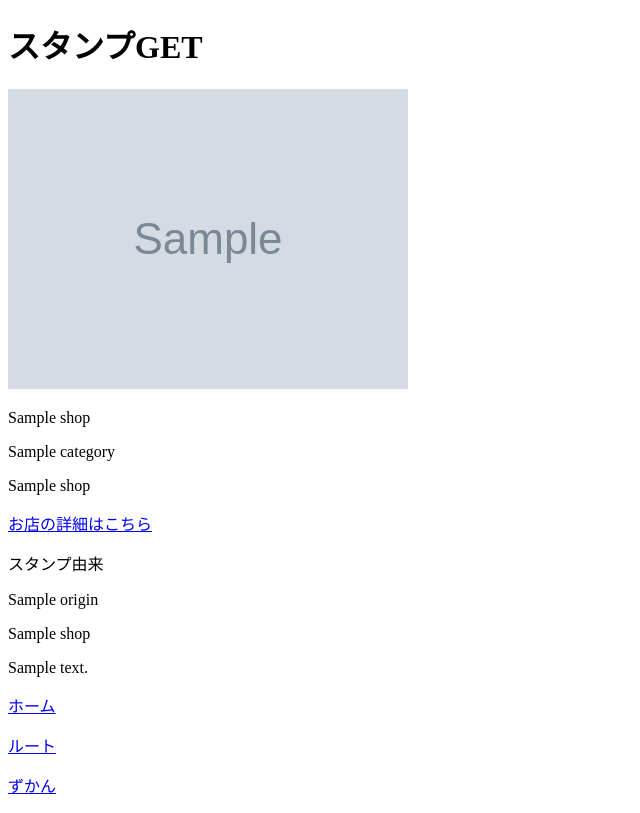
After one commit to NishiReina/Stample, a Django app: template stamp/templates/stamp/stamp_get.html in a window 1280 px wide. The commit adds this page. Shown: the whole page, without its empty margins (0-640 px from the left). Run offline with Django 3.2, Linux system fonts and the light colour scheme; the template is opened without the code that fills it: most values are stand-ins (such as "Sample title", 1, 10 or a date in 2020); grey boxes marked "Sample" are stand-in pictures.

Commit message:
スタンプゲット、詳細表示のhtml

```diff
--- a/stamp/templates/stamp/home.html
+++ b/stamp/templates/stamp/home.html
@@ -2,7 +2,7 @@
 <html lang="ja">
     <head>
         <meta charset="utf-8">
-        <title>mount</title>
+        <title>home</title>
     </head>
   <body>
     <h1>さぁ、スタンプを集めよう！</h1>
@@ -31,7 +31,7 @@
     <div>
       <button value="スタンプを押す">スタンプを押す</button>
 
-      <form action="" method="POST">
+    <form action="{% url 'stamp' %}" method="POST">
         {% csrf_token %}
         <p>キーワードを入力<input type="text" name="keyword"></p>
         <p>お店の名前を入力<input type="text" name="shop_name"></p>
--- a/stamp/templates/stamp/index.html
+++ b/stamp/templates/stamp/index.html
@@ -17,7 +17,7 @@
       <button type="submit" value="ランダムで作成">ランダム作成</button>
     </form>
 
-    <!--<a href="{% url 'logout' %}">logout</a>-->
+    <a href="{% url 'logout' %}">logout</a>
 
 
     {% else %}
--- a/stamp/templates/stamp/picturebook.html
+++ b/stamp/templates/stamp/picturebook.html
@@ -2,7 +2,7 @@
 <html lang="ja">
     <head>
         <meta charset="utf-8">
-        <title>mount</title>
+        <title>picturebook</title>
     </head>
   <body>
     <h1>スタンプ収集率</h1>
--- /dev/null
+++ b/stamp/templates/stamp/stamp_get.html
@@ -0,0 +1,28 @@
+<!DOCTYPE html>
+<html lang="ja">
+    <head>
+        <meta charset="utf-8">
+        <title>stamp_get</title>
+    </head>
+  <body>
+    <h1>スタンプGET</h1>
+    <img src="{{ stamp.shop.image.url }}"/>
+    <p>{{ stamp.shop.item_name }}</p>
+    <p>{{ stamp.shop.category.name }}</p>
+    <p>{{ stamp.shop.shop_name }}</p>
+
+    <p><a href="{% url 'detail' stamp.shop.uuid %}">お店の詳細はこちら</a></p>
+    <p>スタンプ由来</p>
+    <p>{{ stamp.shop.origin }}</p>
+    <p>{{ stamp.shop.item_name }}</p>
+    <p>{{ stamp.shop.item_detail }}</p>
+
+
+
+
+    <p><a href="{% url 'home' %}">ホーム</a></p>
+    <p><a href="{% url 'route' %}">ルート</a></p>
+    <p><a href="{% url 'user_picturebook' %}">ずかん</a></p>
+
+</body>
+</html>
--- a/stamp/urls.py
+++ b/stamp/urls.py
@@ -12,5 +12,6 @@ urlpatterns = [
     path('home', views.home, name='home'),
     path('route', views.route, name='route'),
     path('stamp', views.stamp, name='stamp'),
+    path('detail/<uuid:shop_uuid>', views.detail, name='detail'),
 
 ]+ static(settings.MEDIA_URL, document_root=settings.MEDIA_ROOT)
```
Also changed, not shown: stamp/templates/stamp/detail.html (+38 -0 lines), stamp/templates/stamp/route.html (+5 -3 lines), stamp/views.py (+7 -1 lines), db.sqlite3. Lines whose indentation alone changed are shown as unchanged.
